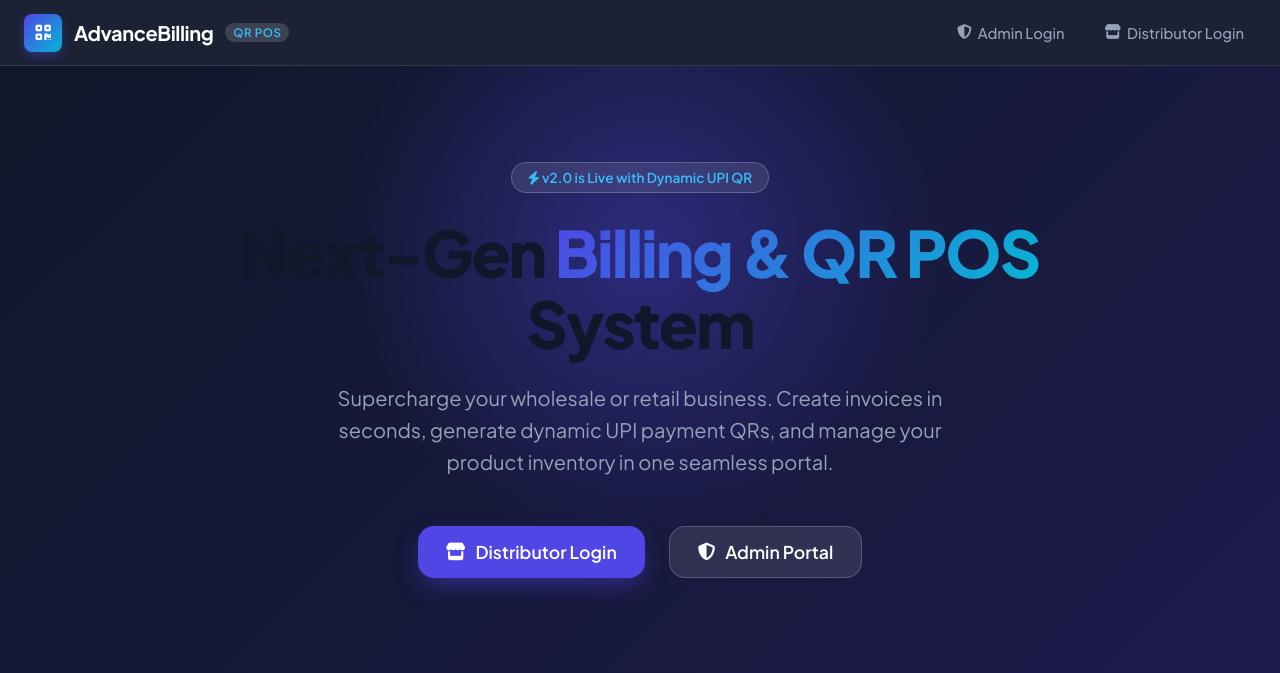
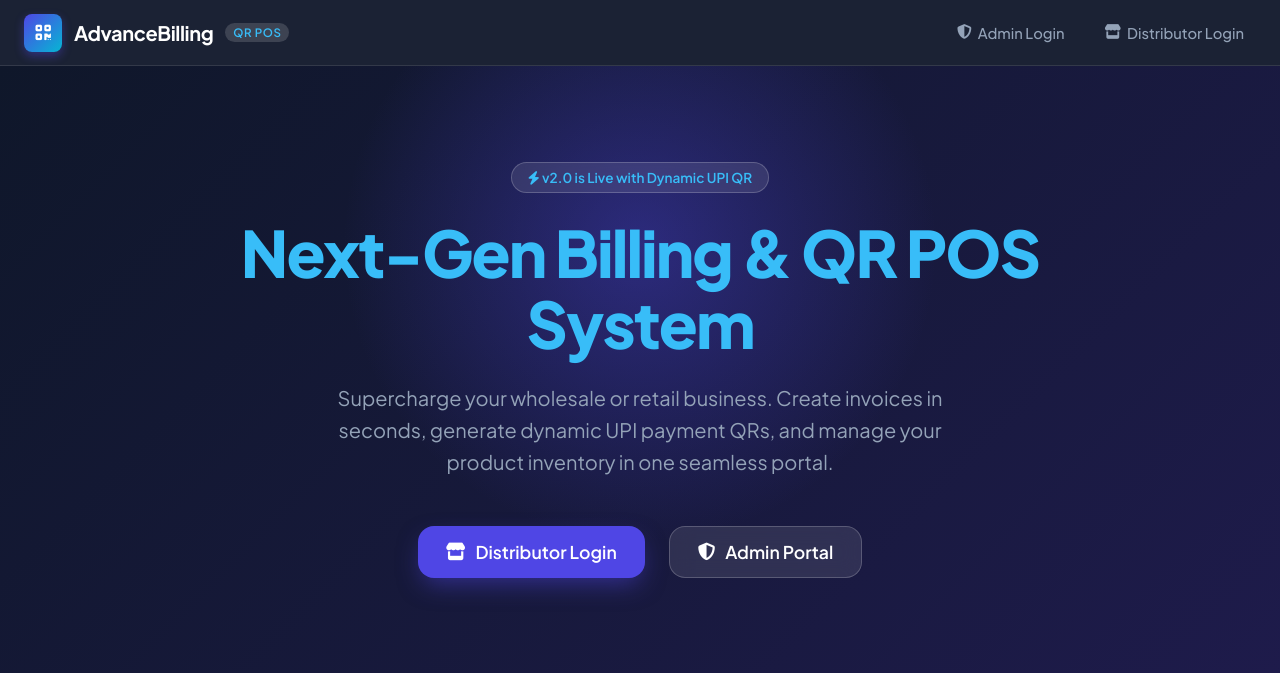
Before and after one commit to parmarkhushi2026-max/AdvanceBillingSystem, a Django app: page / in a window 1280 px wide. Shown: the top 673 px of the page. Run offline with Django 5.2, Linux system fonts and the light colour scheme; data comes from the database, SQL or seed files in the repository; data that the repository does not hold is empty.

Commit message:
style: change hero title color to sky blue

```diff
--- a/templates/home.html
+++ b/templates/home.html
@@ -67,10 +67,8 @@
         line-height: 1.6;
     }
 
-    .gradient-text {
-        background: linear-gradient(to right, #60a5fa, #a78bfa, #f472b6);
-        -webkit-background-clip: text;
-        -webkit-text-fill-color: transparent;
+    .sky-blue-text {
+        color: #38bdf8;
     }
 
     .hero-actions {
@@ -292,8 +290,8 @@
         <div class="hero-bg-glow"></div>
         <div class="hero-content">
             <div class="hero-badge"><i class="fa-solid fa-bolt text-warning"></i> v2.0 is Live with Dynamic UPI QR</div>
-            <h1 class="hero-title">
-                Next-Gen <span class="gradient-text">Billing & QR POS</span> System
+            <h1 class="hero-title sky-blue-text">
+                Next-Gen Billing & QR POS System
             </h1>
             <p class="hero-subtitle">
                 Supercharge your wholesale or retail business. Create invoices in seconds, generate dynamic UPI payment QRs, and manage your product inventory in one seamless portal.
```
